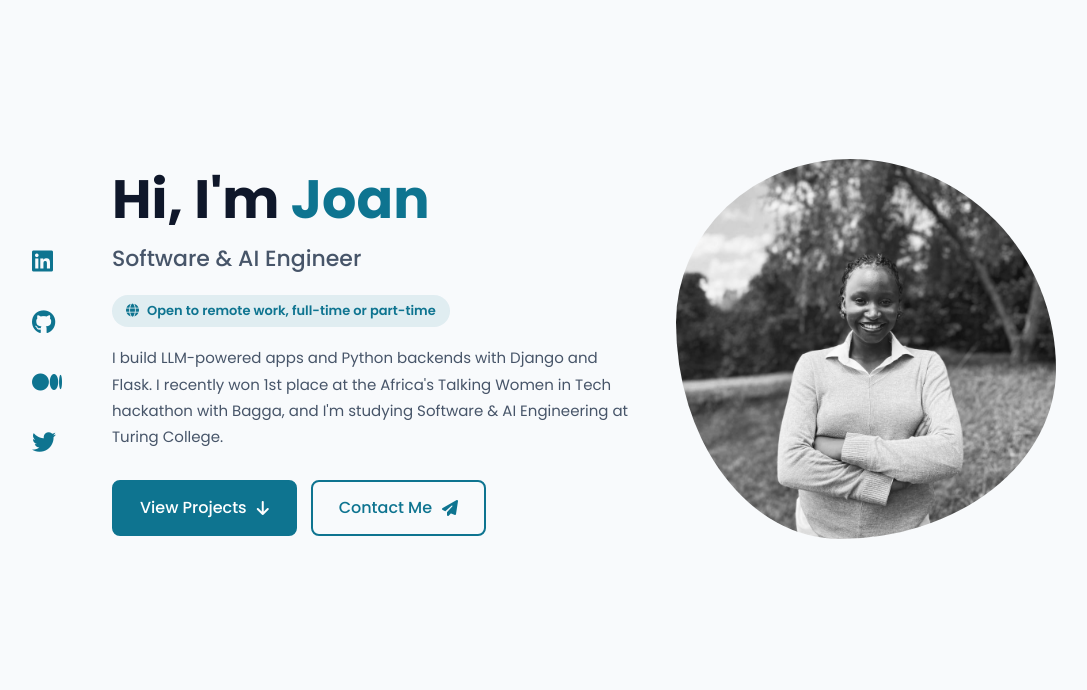
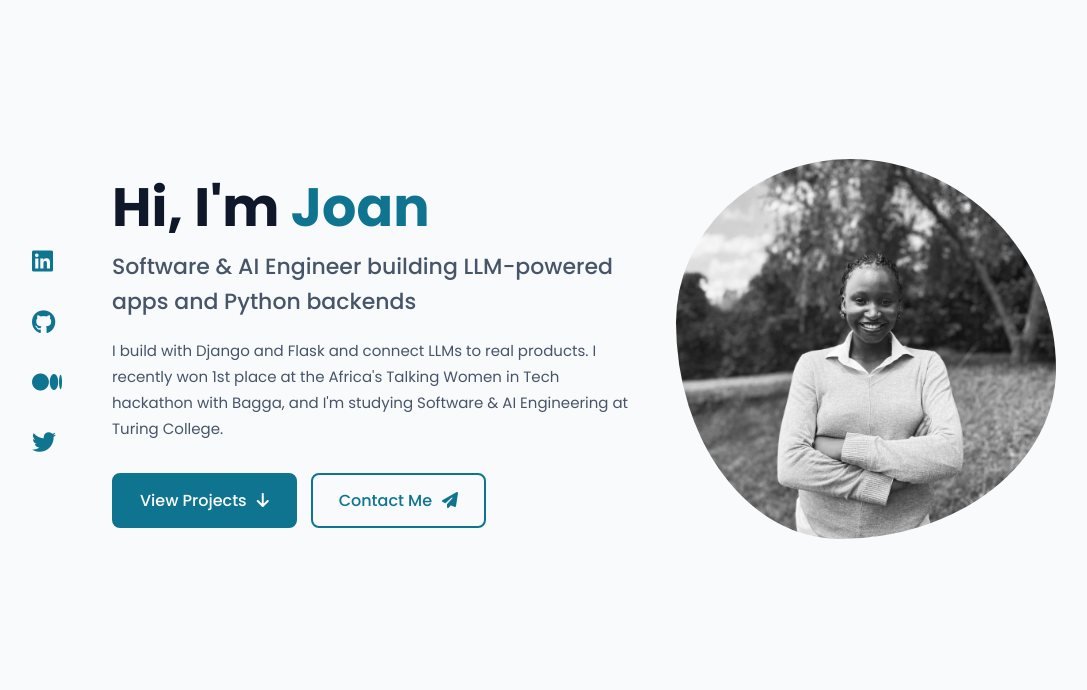
Before and after one commit to Aribe-24/Aribe-portfolio, a Django app: page / in a window 1280 px wide. Shown: the part 72-762 px from the top of the page, without its empty margins (96-1183 px from the left). Run offline with Django 5.2, Linux system fonts and the light colour scheme.

Commit message:
changed my professional headline

```diff
--- a/portfolio/templates/home.html
+++ b/portfolio/templates/home.html
@@ -7,7 +7,7 @@
     <meta name="viewport" content="width=device-width, initial-scale=1.0">
     <title>Joan Atimango | Software & AI Engineer</title>
     <meta name="description"
-        content="Portfolio of Joan Atimango, a software and AI engineer in Kampala building LLM-powered apps and Python backends. Open to remote work.">
+        content="Portfolio of Joan Atimango, a software and AI engineer in Kampala building LLM-powered apps and Python backends.">
     <link rel="preconnect" href="https://fonts.googleapis.com">
     <link rel="preconnect" href="https://fonts.gstatic.com" crossorigin>
     <link rel="stylesheet"
@@ -179,19 +179,6 @@
             font-size: 22px;
             font-weight: 500;
             color: var(--gray)
-        }
-
-        .badge {
-            display: inline-flex;
-            align-items: center;
-            gap: 8px;
-            margin-top: 18px;
-            padding: 6px 14px;
-            border-radius: 999px;
-            background: var(--tint);
-            color: var(--primary);
-            font-size: 13px;
-            font-weight: 600
         }
 
         .hero-content p {
@@ -748,10 +735,8 @@
                 </div>
                 <div class="hero-content">
                     <h1>Hi, I'm <span>Joan</span></h1>
-                    <h2>Software & AI Engineer</h2>
-                    <span class="badge"><i class="fa-solid fa-globe"></i> Open to remote work, full-time or
-                        part-time</span>
-                    <p>I build LLM-powered apps and Python backends with Django and Flask. I recently won 1st place at
+                    <h2>Software & AI Engineer building LLM-powered apps and Python backends</h2>
+                    <p>I build with Django and Flask and connect LLMs to real products. I recently won 1st place at
                         the Africa's Talking Women in Tech hackathon with Bagga, and I'm studying Software & AI
                         Engineering at Turing College.</p>
                     <div class="btn-row">
@@ -947,7 +932,7 @@
         <section id="contact">
             <div class="section-header">
                 <h2 class="section-title">Contact Me</h2>
-                <span class="section-subtitle">Open to remote roles, full-time or part-time</span>
+                <span class="section-subtitle">Get in touch</span>
             </div>
             <div class="contact-list">
                 <a href="mailto:atimangojoan85@gmail.com" class="contact-card">
```
